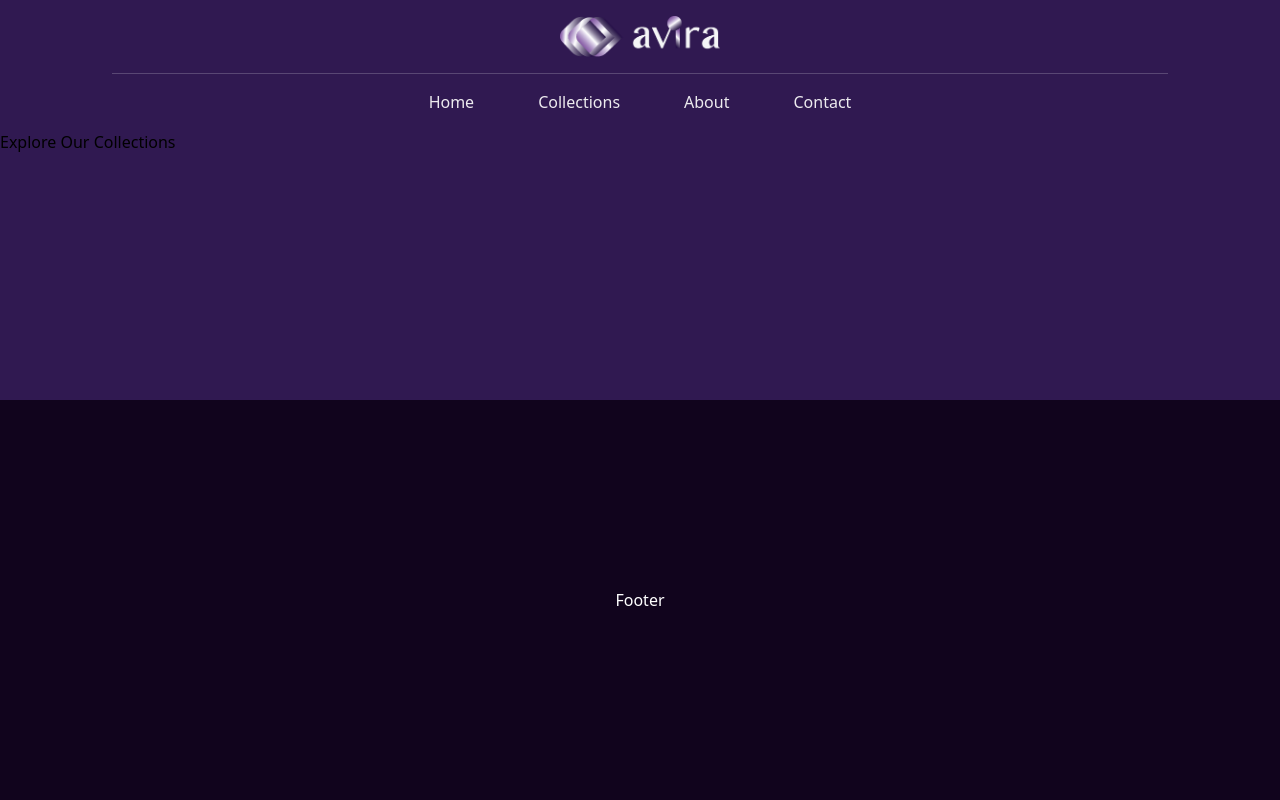
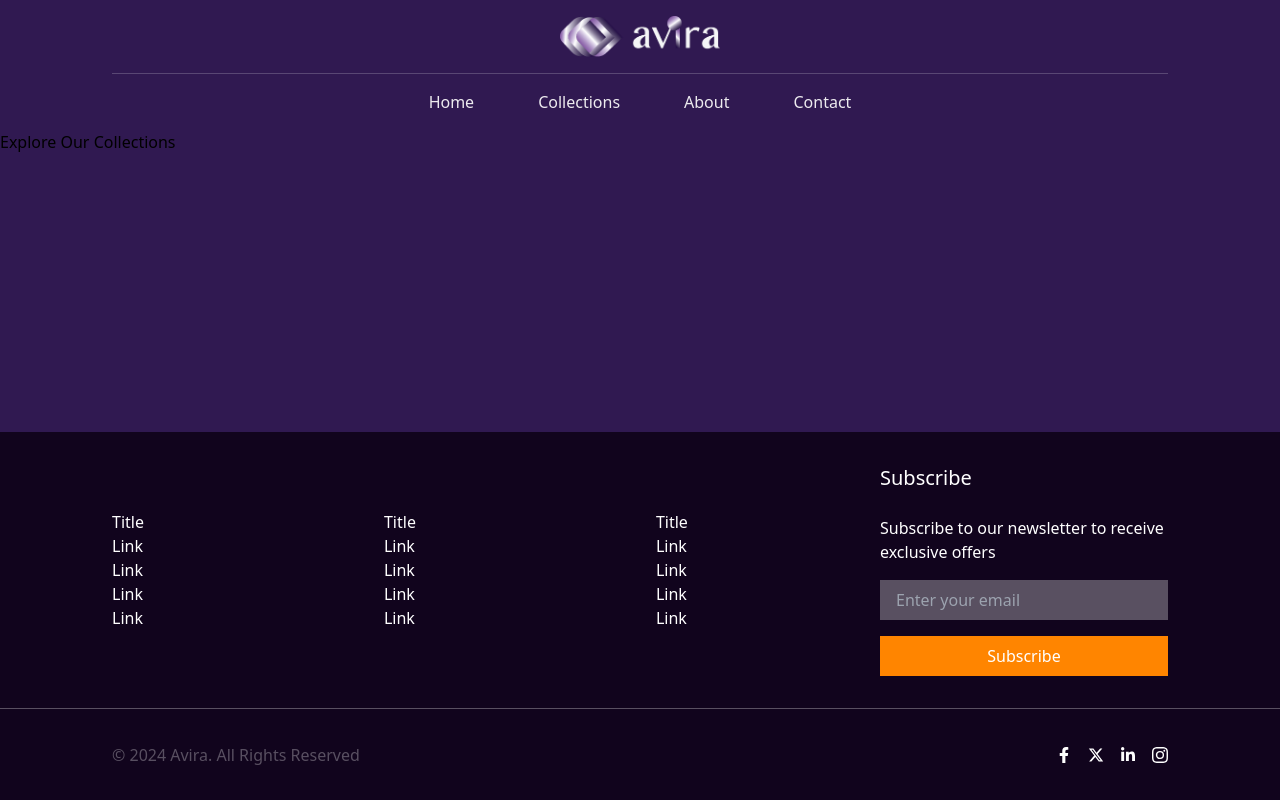
Before and after one commit to CatAvadani/Avira-design, a React (Vite) app: page /collections in a window 1280 px wide. Built offline with nearby package versions, Linux system fonts and the light colour scheme; a web font is replaced by a local one.

Commit message:
Styling the feature section and the footer.

```diff
--- a/package.json
+++ b/package.json
@@ -12,7 +12,8 @@
   "dependencies": {
     "@heroicons/react": "^2.1.5",
     "react": "^18.3.1",
-    "react-dom": "^18.3.1"
+    "react-dom": "^18.3.1",
+    "react-icons": "^5.3.0"
   },
   "devDependencies": {
     "@eslint/js": "^9.9.0",
--- a/src/App.tsx
+++ b/src/App.tsx
@@ -5,7 +5,7 @@ import Navbar from './components/Navbar';
 function App() {
   return (
     <>
-      <body className='bg-[#301951] flex flex-col justify-center items-center min-h-screen font-sans'>
+      <body className='bg-[#301951] flex flex-col justify-center items-center min-h-screen font-sans overflow-hidden'>
         <Navbar />
         <main className='flex-1 w-full'>
           <Outlet />
--- a/src/components/Button.tsx
+++ b/src/components/Button.tsx
@@ -9,8 +9,8 @@ export default function Button({ buttonType, children }: ButtonProps) {
       className={`px-4 py-2 text-xl hover:cursor-pointer hover:opacity-90 max-w-44
           ${
             buttonType === 'primary'
-              ? 'bg-[#ff6200] text-white'
-              : 'bg-transparent border border-[#ff6200]  !text-[#ff6200]'
+              ? 'bg-[#ff8500] text-white'
+              : 'bg-transparent border border-[#ff8500]  !text-[#ff8500]'
           }`}
     >
       {children}
--- a/src/components/CollectionCard.tsx
+++ b/src/components/CollectionCard.tsx
@@ -9,7 +9,7 @@ export default function CollectionCard({
   description,
 }: CollectionCardProps) {
   return (
-    <div className='  bg-white/10 p-4 flex flex-col gap-4 hover:opacity-80 transition-all'>
+    <div className=' bg-white/10 p-2 sm:p-4 flex flex-col sm:gap-4 hover:opacity-80 transition-all mx-auto'>
       <h3 className='  text-lg font-bold'>{title}</h3>
       <p className=' text-sm'>{description}</p>
       <p className=' text-sm text-black underline hover:text-black/45 transition-all'>
--- a/src/components/Collections.tsx
+++ b/src/components/Collections.tsx
@@ -3,11 +3,11 @@ import CollectionCard, { CollectionCardProps } from './CollectionCard';
 
 export default function Collections() {
   return (
-    <div className=' bg-white/30 w-full flex flex-col justify-center items-center text-white gap-8 py-10'>
+    <div className=' bg-white/30 w-full flex flex-col justify-center items-center text-white gap-8 py-10 px-2'>
       <h2 className=' text-2xl'>Explore Our New Collection</h2>
       <div
-        className=' grid grid-cols-4
-         gap-4 w-full max-w-screen-xl mx-auto
+        className=' grid grid-cols-2 sm:grid-cols-3 lg:grid-cols-4
+         gap-1 sm:gap-4 w-full max-w-screen-xl mx-auto
       '
       >
         {productsCollection.map((product: CollectionCardProps) => (
--- a/src/components/FeaturedProducts.tsx
+++ /dev/null
@@ -1,7 +0,0 @@
-export default function FeaturedProducts() {
-  return (
-    <section className='new-trending-section py-12 bg-light-purple'>
-      Feature Products
-    </section>
-  );
-}
--- a/src/components/Footer.tsx
+++ b/src/components/Footer.tsx
@@ -1,7 +1,70 @@
+import { BsInstagram } from 'react-icons/bs';
+import { FaFacebookF, FaLinkedinIn } from 'react-icons/fa';
+import { FaXTwitter } from 'react-icons/fa6';
+
 export default function Footer() {
   return (
-    <div className=' h-[400px] bg-[#11041d] w-full text-white flex justify-center items-center'>
-      Footer
+    <div className=' h-full bg-[#11041d] w-full text-white grid grid-cols-1 sm:grid-cols-5 row-span-3 sm:grid-rows-4 justify-center items-center'>
+      <div className=' flex justify-start items-center gap-12 sm:gap-60 col-span-1 sm:col-span-3 row-span-1 sm:row-span-3 h-full py-8 sm:px-28  px-20 mx-auto'>
+        <div>
+          <h1>Title</h1>
+          <ul>
+            <li>Link</li>
+            <li>Link</li>
+            <li>Link</li>
+            <li>Link</li>
+          </ul>
+        </div>
+        <div>
+          <h1>Title</h1>
+          <ul>
+            <li>Link</li>
+            <li>Link</li>
+            <li>Link</li>
+            <li>Link</li>
+          </ul>
+        </div>
+        <div>
+          <h1>Title</h1>
+          <ul>
+            <li>Link</li>
+            <li>Link</li>
+            <li>Link</li>
+            <li>Link</li>
+          </ul>
+        </div>
+      </div>
+      <div className='col-span-1 row-span-1 sm:col-span-2 sm:row-span-3  h-full py-8 px-20 sm:px-28'>
+        <h1 className=' text-xl mb-6'>Subscribe</h1>
+        <p>Subscribe to our newsletter to receive exclusive offers</p>
+        <input
+          type='email'
+          placeholder='Enter your email'
+          className='w-full h-10 bg-white/30 text-white/70 px-4 mt-4'
+        />
+        <button className='w-full h-10 bg-[#ff8500] text- mt-4'>
+          Subscribe
+        </button>
+      </div>
+      <div className=' flex flex-col sm:flex-row gap-8 justify-between items-center col-span-1 sm:col-span-5 row-span-1 border-t border-white/30 h-full py-8 px-20 sm:px-28'>
+        <p className='text-center text-white/30'>
+          &copy; {new Date().getFullYear()} Avira. All Rights Reserved
+        </p>
+        <ul className='flex justify-center items-center gap-4'>
+          <li className=' hover:text-white/60 transition-all'>
+            <FaFacebookF />
+          </li>
+          <li className=' hover:text-white/60 transition-all'>
+            <FaXTwitter />
+          </li>
+          <li className=' hover:text-white/60 transition-all'>
+            <FaLinkedinIn />
+          </li>
+          <li className=' hover:text-white/60 transition-all'>
+            <BsInstagram />
+          </li>
+        </ul>
+      </div>
     </div>
   );
 }
--- a/src/components/HeroSection.tsx
+++ b/src/components/HeroSection.tsx
@@ -2,9 +2,9 @@ import Button from './Button';
 
 export default function HeroSection() {
   return (
-    <div className='grid grid-cols-1 sm:grid-cols-3 sm:grid-rows-3 gap-4 p-4 max-w-screen-xl min-h-screen mx-auto'>
+    <div className='grid grid-cols-1 sm:grid-cols-2 lg:grid-cols-3 sm:grid-rows-3 gap-4 p-4 max-w-screen-xl min-h-screen mx-auto'>
       {/* Top Left  */}
-      <div className='col-span-1 sm:col-span-2 sm:row-span-2 h-[100vh] rounded-tr-[200px] overflow-hidden bg-[#301951] relative'>
+      <div className='col-span-1 sm:col-span-2 sm:row-span-2 sm:h-[100vh] rounded-tr-[200px] overflow-hidden bg-[#301951] relative'>
         <img
           src='/Hero-img.png'
           alt='Image'
--- a/src/components/Trending.tsx
+++ b/src/components/Trending.tsx
@@ -1,15 +1,17 @@
 import { trendingProducts } from '../data/ProductsList';
+import Button from './Button';
 import ProductCard, { ProductCardProps } from './ProductCard';
 
 export default function TrendingProducts() {
   return (
-    <div className='bg-white/30 w-full flex flex-col justify-center items-center text-black gap-8 py-10'>
+    <div className='bg-white/30 w-full flex flex-col justify-center items-center text-black gap-8 pb-20'>
       <h2 className='text-2xl text-white'>Trending Now</h2>
-      <div className='grid grid-cols-1 sm:grid-cols-2 md:grid-cols-3 lg:grid-cols-4 gap-4 w-full max-w-screen-xl mx-auto'>
+      <div className='grid grid-cols-2 md:grid-cols-3 lg:grid-cols-4 gap-1 sm:gap-4 w-full max-w-screen-xl mx-auto px-2'>
         {trendingProducts.map((product: ProductCardProps) => (
           <ProductCard key={product.id} {...product} />
         ))}
       </div>
+      <Button buttonType='secondary'>View More</Button>
     </div>
   );
 }
```
Also changed, not shown: 1 other file (tests, documents, lock files or other folders).
